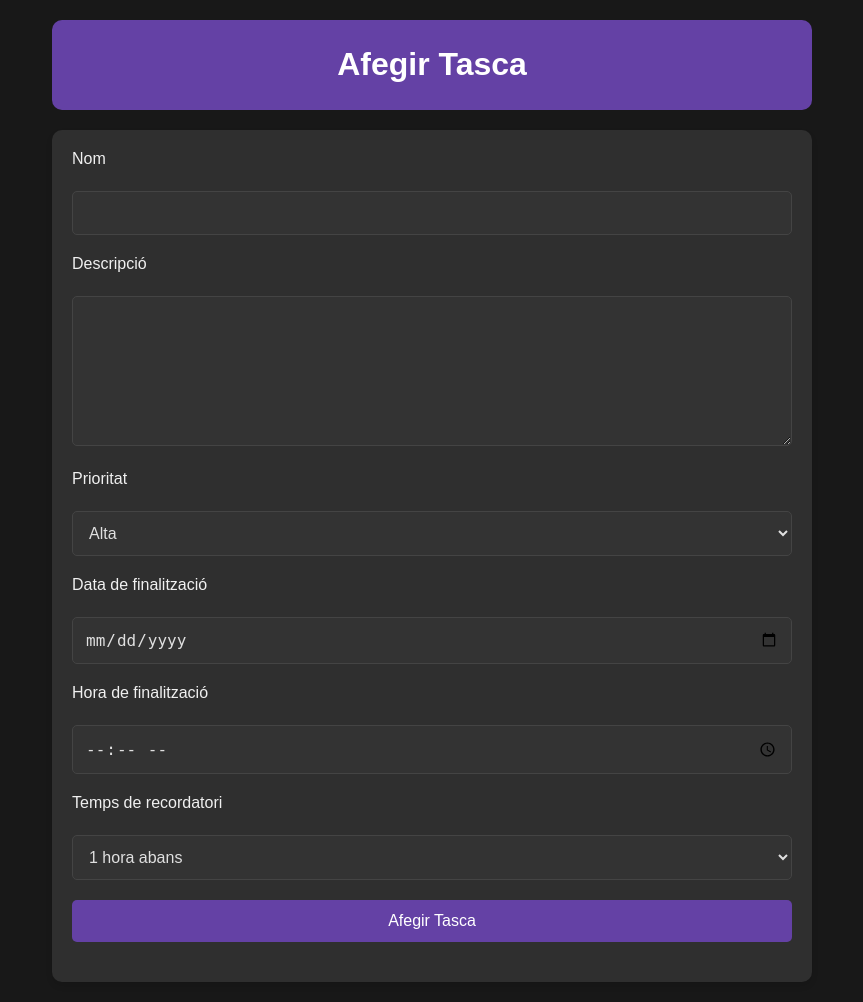
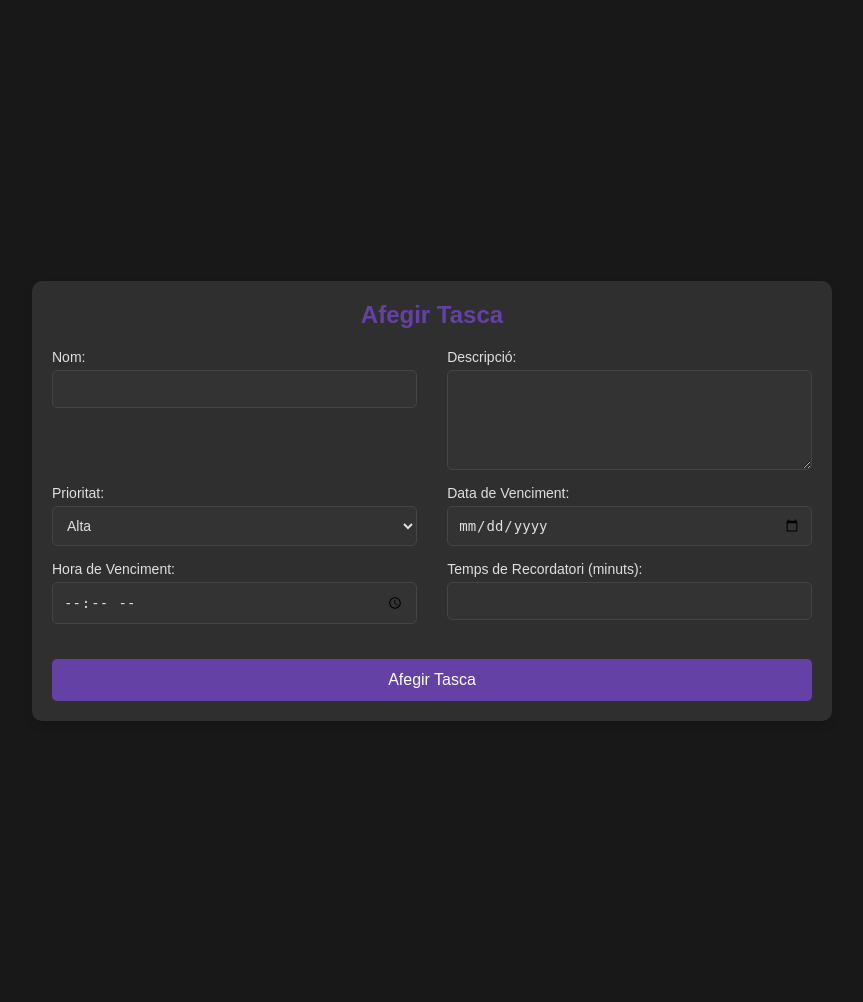
Before and after one commit to Jordimlies/gestor-de-tasques, a Flask app: page /afegir_tasca in a window 1280 px wide. Shown: the whole page, without its empty margins (208-1071 px from the left). Run offline with Flask 3, Linux system fonts and the light colour scheme; the visitor is signed in with stand-in values (Sample User, id 1).

Commit message:
fix addtasc & edittasc

```diff
--- a/src/routes.py
+++ b/src/routes.py
@@ -67,22 +67,28 @@ def logout():
 
 @routes.route('/afegir_tasca', methods=['GET', 'POST'])
 def afegir_tasca():
-    if 'username' not in session:
-        return redirect(url_for('routes.login'))
     if request.method == 'POST':
-        name = request.form['nom']
-        description = request.form['descripcio']
-        priority = request.form['tipus']
-        due_date = request.form['data_finalitzacio']
-        due_time = request.form['hora_finalitzacio']
-        reminder_time = request.form['temps_recordatori']
-        username = session['username']
+        nom = request.form['nom']
+        descripcio = request.form['descripcio']
+        prioritat = request.form['prioritat']  # Canviat de 'tipus' a 'prioritat'
+        data_venciment = request.form['data_venciment']
+        hora_venciment = request.form['hora_venciment']
+        temps_recordatori = int(request.form['temps_recordatori'])
 
-        tasks = Task.load_tasks(TASKS_FILE)
-        ordre = len(tasks) + 1
-        new_task = Task(str(uuid.uuid4()), name, description, priority, due_date, due_time, username, ordre, reminder_time)
-        tasks.append(new_task)
-        Task.save_tasks(TASKS_FILE, tasks)
+        tasques = Task.load_tasks(TASKS_FILE)
+        nova_tasca = Task(
+            id=str(len(tasques) + 1),
+            name=nom,
+            description=descripcio,
+            priority=prioritat,
+            due_date=data_venciment,
+            due_time=hora_venciment,
+            username=session['username'],
+            ordre=len(tasques) + 1,
+            reminder_time=temps_recordatori
+        )
+        tasques.append(nova_tasca)
+        Task.save_tasks(TASKS_FILE, tasques)
         return redirect(url_for('routes.index'))
 
     return render_template('afegir_tasca.html')
--- a/static/css/afegir.css
+++ b/static/css/afegir.css
@@ -1,126 +1,109 @@
 /* General styles */
 body {
     font-family: 'Arial', sans-serif;
-    background-color: #181818; /* Color fosc de fons */
+    background-color: #181818; /* Color de fons fosc */
     margin: 0;
     padding: 0;
-    color: #e0e0e0; /* Text clar per contrastar amb el fons fosc */
+    color: #e0e0e0; /* Color de text clar */
     display: flex;
-    flex-direction: column; /* Apilar els elements verticalment */
-    justify-content: flex-start; /* Col·locar els elements a la part superior */
-    align-items: center; /* Centrar els elements horitzontalment */
-    height: 100vh; /* Ocupar tota la finestra */
-    overflow: hidden; /* Evitar desplaçament vertical */
+    flex-direction: column;
+    justify-content: center;
+    align-items: center;
+    height: 100vh;
 }
 
 /* Contenidor de la pàgina */
 .container {
-    max-width: 800px; /* Amplada màxima per als elements */
-    width: 100%; /* Fer que ocupi tot l'espai disponible */
+    max-width: 800px;
+    width: 100%;
     padding: 20px;
     box-sizing: border-box;
-    overflow: hidden; /* Evitar que els elements surtin de la finestra */
-    flex-grow: 1; /* Permetre que el contenidor creixi per ocupar l'espai disponible */
+    background-color: #2f2f2f; /* Fons gris fosc per al contenidor */
+    box-shadow: 0 4px 8px rgba(0, 0, 0, 0.1); /* Ombra suau */
+    border-radius: 10px; /* Cantonades arrodonides */
     display: flex;
     flex-direction: column;
+    align-items: center;
 }
 
+/* Header */
 header {
-    background-color: #6441a5; /* Color fosc característic (fosc amb un toc de morat) */
-    padding: 5px 5px; /* Menys padding per fer el header més petit */
-    color: white;
+    width: 100%;
     text-align: center;
-    border-radius: 10px;
-    flex-shrink: 0; /* Evitar que el header es redueixi en mides petites */
+    margin-bottom: 20px;
 }
 
-header .logo h1 {
+header h1 {
     margin: 0;
-    font-size: 28px; /* Mida de font ajustada */
+    font-size: 24px;
+    color: #6441a5; /* Color morat */
 }
 
-nav ul {
-    list-style-type: none;
-    padding: 0;
+/* Main form */
+main {
+    width: 100%;
 }
 
-nav ul li {
-    display: inline;
-    margin: 0 10px;
-}
-
-nav ul li a {
-    color: white;
-    text-decoration: none;
-    font-weight: bold;
-}
-
-main {
-    background-color: #2f2f2f; /* Fons fosc per la secció principal */
-    padding: 20px;
-    box-shadow: 0px 4px 6px rgba(0, 0, 0, 0.1);
-    margin-top: 20px;
-    border-radius: 10px;
-    width: 100%; /* Garantir que ocupa tot l'espai disponible */
-    box-sizing: border-box;
-    overflow-y: auto; /* Permetre desplaçament si el contingut és massa gran */
-    flex-grow: 1; /* Permetre que el main creixi per ocupar l'espai disponible */
-}
-
-h2 {
-    color: #f0f0f0; /* Títol clar */
-    font-size: 28px;
-    margin-bottom: 10px;
+form {
+    width: 100%;
+    display: flex;
+    flex-wrap: wrap;
+    justify-content: space-between;
 }
 
 .form-group {
-    margin-bottom: 20px; /* Augmentar l'espai entre els camps */
+    width: 48%;
+    display: flex;
+    flex-direction: column;
+    margin-bottom: 15px;
 }
 
 label {
-    display: block;
-    font-size: 16px;
-    color: #f0f0f0; /* Color clar per als labels */
+    font-size: 14px;
+    color: #e0e0e0; /* Color de text clar */
     margin-bottom: 5px;
 }
 
 input, textarea, select {
     width: 100%;
-    padding: 12px; /* Augmentar el padding per a més espai */
-    border: 1px solid #444; /* Bordes gris fosc per contrastar amb el fons */
+    padding: 10px;
+    border: 1px solid #444; /* Bordes gris fosc */
     border-radius: 5px;
-    font-size: 16px;
+    font-size: 14px;
     background-color: #333; /* Fons gris fosc clar per als inputs */
-    color: #e0e0e0; /* Text clar */
+    color: #e0e0e0; /* Color de text clar */
     box-sizing: border-box;
 }
 
-textarea {
-    height: 150px; /* Augmentar l'altura de la caixa de text */
+input:focus, textarea:focus, select:focus {
+    border-color: #6441a5; /* Color morat */
+    outline: none;
+    box-shadow: 0 0 5px rgba(100, 65, 165, 0.5); /* Ombra morada */
 }
 
-button.btn-submit {
-    background-color: #6441a5; /* Morat fosc per als botons */
+textarea {
+    resize: vertical;
+    min-height: 100px;
+}
+
+button {
+    background-color: #6441a5; /* Color morat */
     color: white;
     border: none;
-    padding: 12px 24px; /* Augmentar el padding per fer més gran el botó */
+    padding: 12px 20px;
     font-size: 16px;
     border-radius: 5px;
     cursor: pointer;
-    width: 100%; /* Fer que el botó ocupi tota l'amplada */
+    transition: background-color 0.3s ease;
+    width: 100%;
+    margin-top: 20px;
 }
 
-button.btn-submit:hover {
-    background-color: #532f8e; /* Morat més clar quan passa el ratolí per sobre */
+button:hover {
+    background-color: #532f8e; /* Color morat més fosc */
 }
 
-footer {
-    text-align: center;
-    background-color: #6441a5; /* Peu de pàgina morat fosc */
-    color: white;
-    margin-top: 20px;
-    border-radius: 10px;
-    width: 100%;
-    box-sizing: border-box;
-    flex-shrink: 0; /* Evitar que el footer es redueixi en mides petites */
+button:focus {
+    outline: none;
+    box-shadow: 0 0 5px rgba(100, 65, 165, 0.5); /* Ombra morada */
 }
--- a/templates/afegir_tasca.html
+++ b/templates/afegir_tasca.html
@@ -12,41 +12,35 @@
             <h1>Afegir Tasca</h1>
         </header>
         <main>
-            <form method="POST" action="">
+            <form action="{{ url_for('routes.afegir_tasca') }}" method="POST">
                 <div class="form-group">
-                    <label for="nom">Nom</label><br>
-                    <input type="text" id="nom" name="nom" size="32" required><br>
+                    <label for="nom">Nom:</label>
+                    <input type="text" id="nom" name="nom" required>
                 </div>
                 <div class="form-group">
-                    <label for="descripcio">Descripció</label><br>
-                    <textarea id="descripcio" name="descripcio" rows="4" cols="50" required></textarea><br>
+                    <label for="descripcio">Descripció:</label>
+                    <textarea id="descripcio" name="descripcio" required></textarea>
                 </div>
                 <div class="form-group">
-                    <label for="tipus">Prioritat</label><br>
-                    <select id="tipus" name="tipus" required>
+                    <label for="prioritat">Prioritat:</label>
+                    <select id="prioritat" name="prioritat" required>
                         <option value="alta">Alta</option>
                         <option value="baixa">Baixa</option>
-                    </select><br>
+                    </select>
                 </div>
                 <div class="form-group">
-                    <label for="data_finalitzacio">Data de finalització</label><br>
-                    <input type="date" id="data_finalitzacio" name="data_finalitzacio" required><br>
+                    <label for="data_venciment">Data de Venciment:</label>
+                    <input type="date" id="data_venciment" name="data_venciment" required>
                 </div>
                 <div class="form-group">
-                    <label for="hora_finalitzacio">Hora de finalització</label><br>
-                    <input type="time" id="hora_finalitzacio" name="hora_finalitzacio" required><br>
+                    <label for="hora_venciment">Hora de Venciment:</label>
+                    <input type="time" id="hora_venciment" name="hora_venciment" required>
                 </div>
                 <div class="form-group">
-                    <label for="temps_recordatori">Temps de recordatori</label><br>
-                    <select id="temps_recordatori" name="temps_recordatori" required>
-                        <option value="60">1 hora abans</option>
-                        <option value="1440">1 dia abans</option>
-                        <option value="10080">1 setmana abans</option>
-                    </select><br>
+                    <label for="temps_recordatori">Temps de Recordatori (minuts):</label>
+                    <input type="number" id="temps_recordatori" name="temps_recordatori" required>
                 </div>
-                <div class="form-group">
-                    <button type="submit" class="btn-submit">Afegir Tasca</button>
-                </div>
+                <button type="submit">Afegir Tasca</button>
             </form>
         </main>
     </div>
```
Also changed, not shown: static/css/edit.css (+71 -73 lines), templates/editar_tasca.html (+18 -12 lines).
